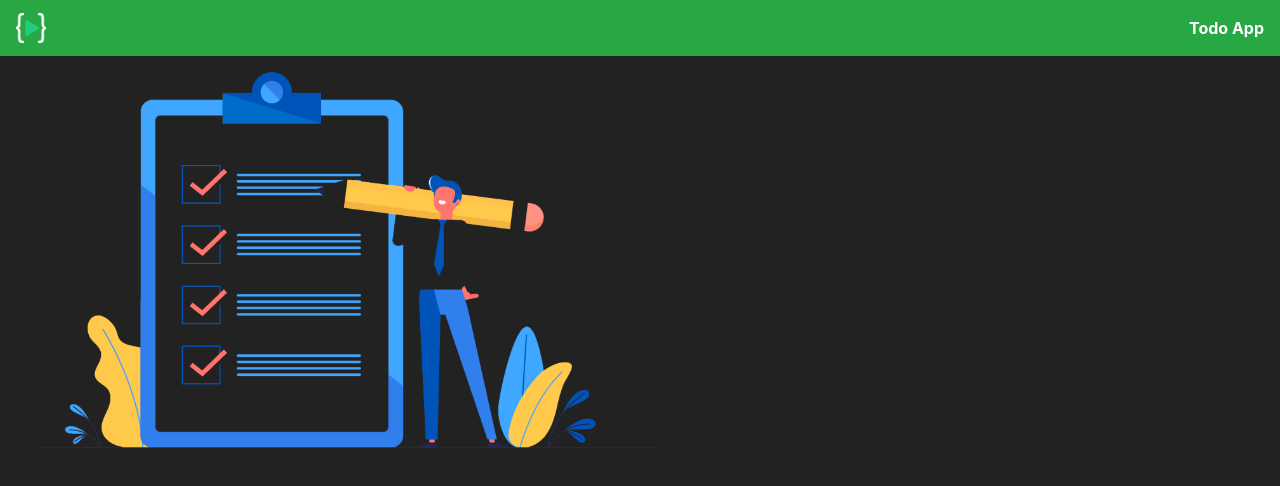
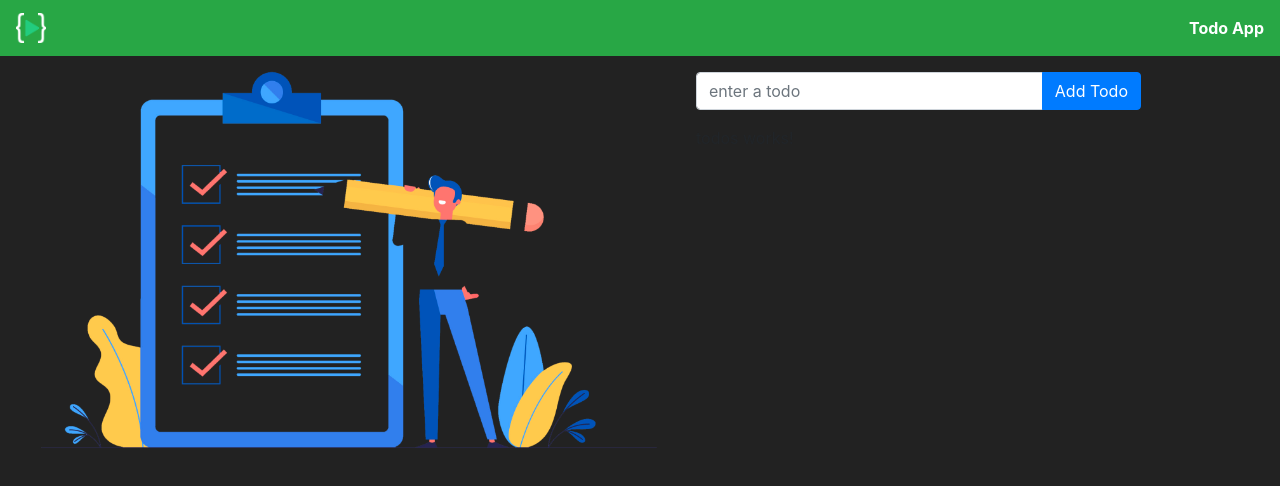
Before and after one commit to sankeshreddy/Angular, an Angular app in the folder todo-app/: page / in a window 1280 px wide. Shown: the top 486 px of the page. Built offline with nearby package versions, Linux system fonts and the light colour scheme.

Commit message:
ngModel and click event were added to the form

```diff
--- a/todo-app/src/app/components/todo-form/todo-form.component.html
+++ b/todo-app/src/app/components/todo-form/todo-form.component.html
@@ -1 +1,9 @@
-<p>todo-form works!</p>
+<div class="input-group w-100 mb-3">
+    <input type="text" name="todo"
+     placeholder="enter a todo" class="form-control"
+     [(ngModel)] = "todoTitle" required/>
+
+    <div class="input-group-append">
+        <button (click) = "handleAdd()" class="btn btn-primary">Add Todo</button>
+    </div>
+</div>
```
